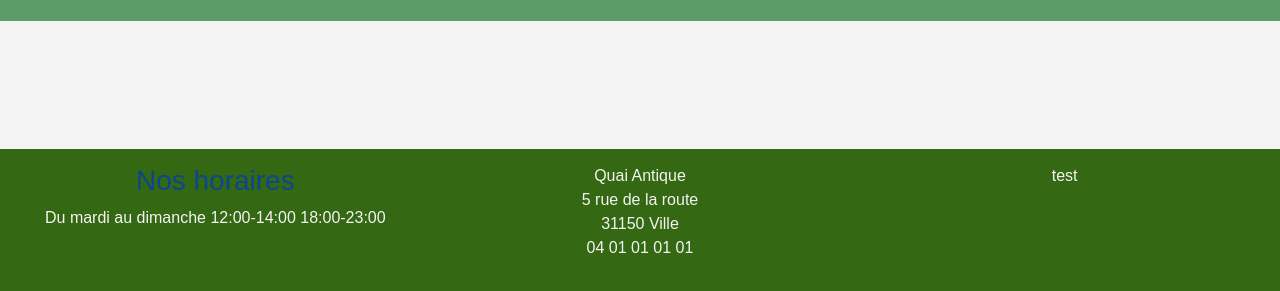
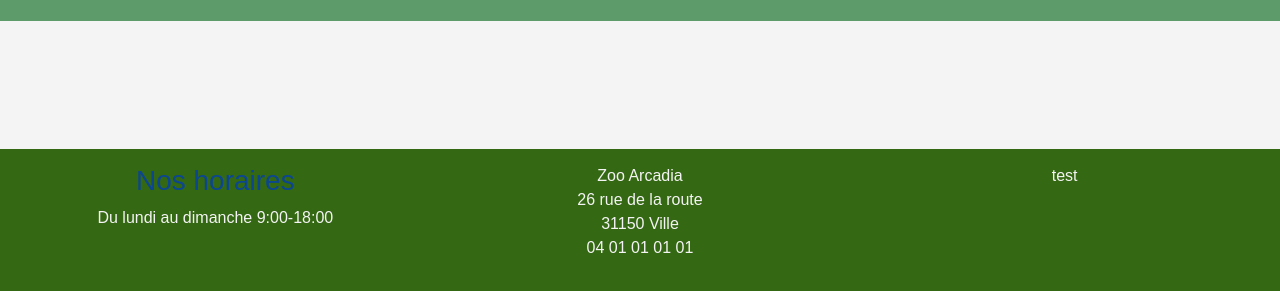
Before and after one commit to kevin43-sys/ecf_studi, a website with bundled scripts: page index.html in a window 1280 px wide. Shown: the part 1536-1827 px from the top of the page. Built offline with nearby package versions, Linux system fonts and the light colour scheme; files whose address does not match are found by name; a web font is replaced by a local one.

Commit message:
Mise à jour de l'horaire

```diff
--- a/index.html
+++ b/index.html
@@ -70,11 +70,11 @@
         <div class="row">
             <div class="col-12 col-lg-4">
                 <h3 class="text-primary">Nos horaires</h3>
-                <p>Du mardi au dimanche  12:00-14:00  18:00-23:00</p>
+                <p>Du lundi au dimanche  9:00-18:00</p>
             </div>
             <div class="col-6 col-lg-4">
-                <p>Quai Antique <br/>
-                    5 rue de la route <br/>
+                <p>Zoo Arcadia <br/>
+                    26 rue de la route <br/>
                     31150 Ville <br/>
                     04 01 01 01 01 <br/>
                 </p>
```
